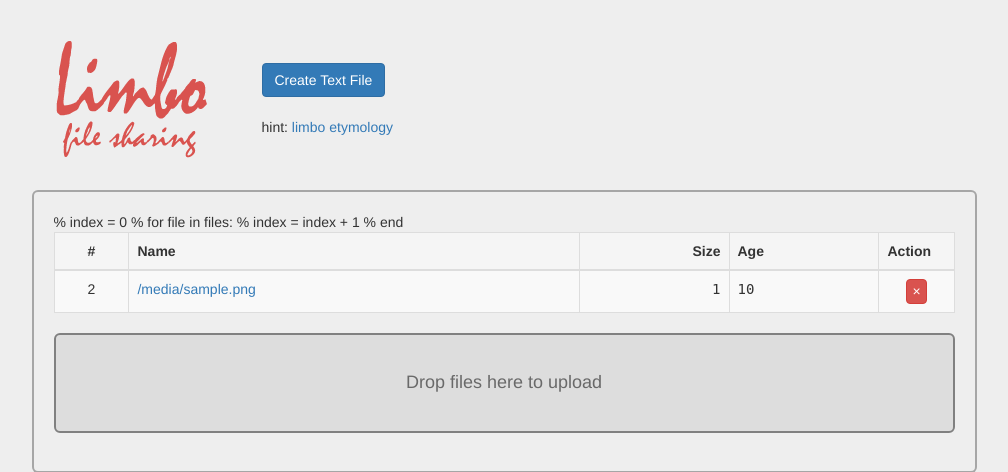
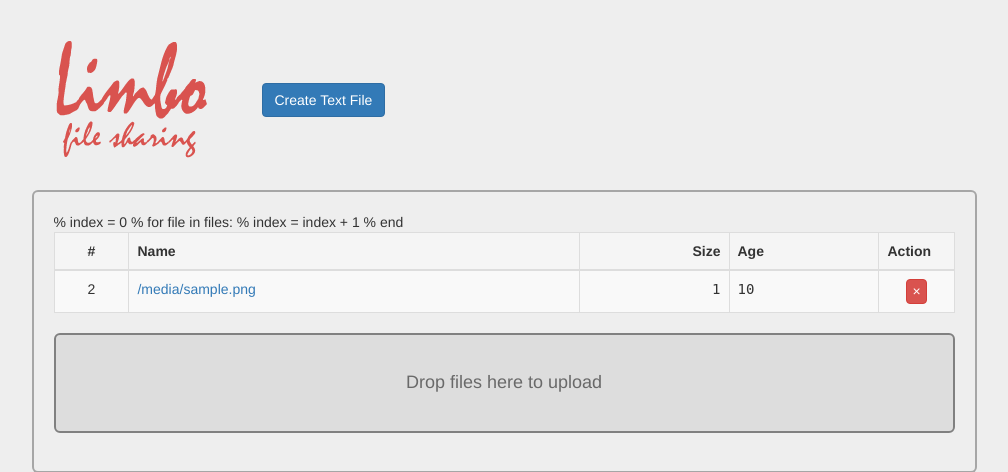
Before and after one commit to kolomenkin/limbo, a Python web app: template static/templates/root.html in a window 1280 px wide. Shown: the top 472 px of the page, without its empty margins (136-1144 px from the left). Run offline with Jinja, Linux system fonts and the light colour scheme; the template is opened without the code that fills it: most values are stand-ins (such as "Sample title", 1, 10 or a date in 2020); some libraries are stand-ins or nearby versions.

Commit message:
remove 'limbo etymology' hyperlink from the web page

```diff
--- a/static/templates/root.html
+++ b/static/templates/root.html
@@ -39,8 +39,6 @@
 									</td>
 									<td>
 										<div><button id="showTextSharingBoxBtn" type="button" class="btn btn-primary">Create Text File</button></div>
-										<div>&nbsp;</div>
-										<div>hint: <a href="https://en.wikipedia.org/wiki/Limbo">limbo etymology</a></div>
 									</td>
 								</tr>
 							</tbody>
```
